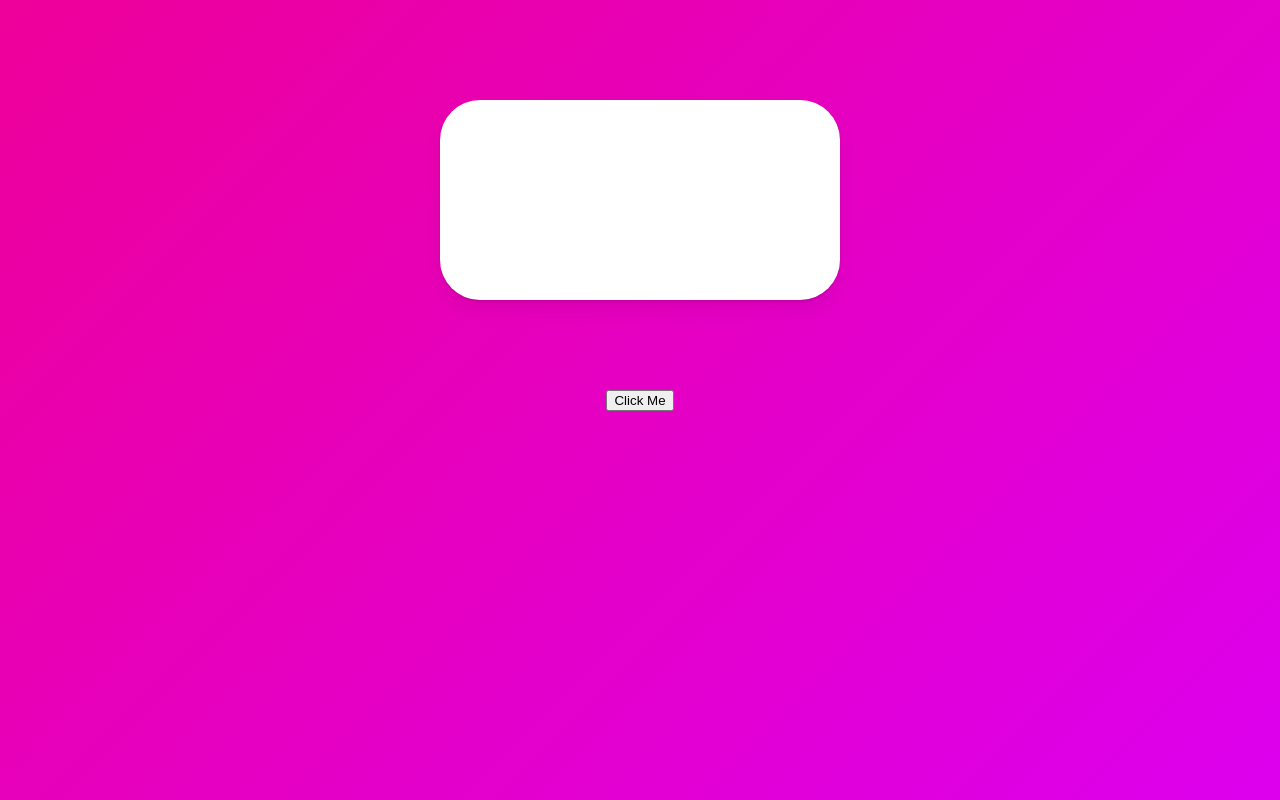
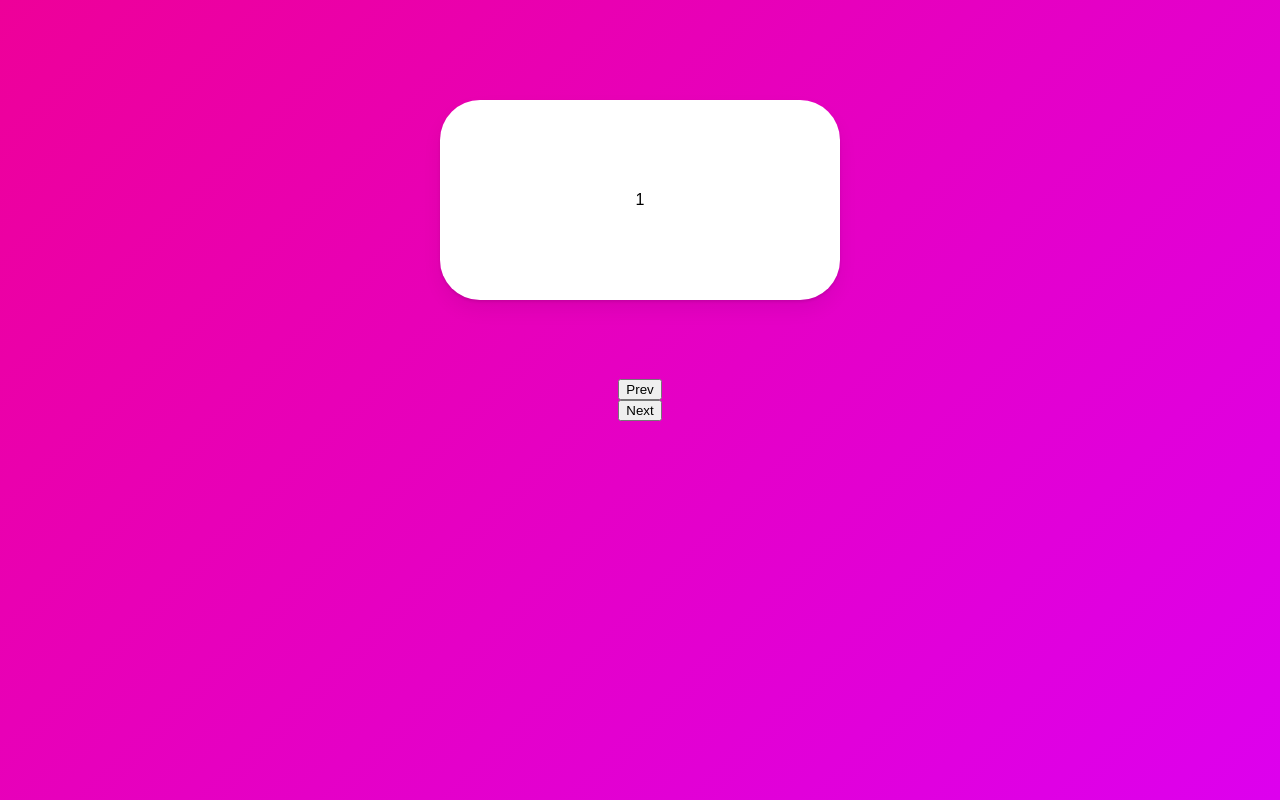
Before and after one commit to HBSPS/React-Animation, a React (Create React App) app: page / in a window 1280 px wide. Built offline with nearby package versions, Linux system fonts and the light colour scheme.

Commit message:
:sparkles: Slider
Slider 만들기

```diff
--- a/src/App.tsx
+++ b/src/App.tsx
@@ -8,6 +8,7 @@ const Wrapper = styled(motion.div)`
   display: flex;
   justify-content: center;
   align-items: center;
+  flex-direction: column;
   background: linear-gradient(135deg,rgb(238, 0, 153),rgb(221, 0, 238));
 `;
 
@@ -18,35 +19,47 @@ const Box = styled(motion.div)`
   border-radius: 40px;
   position: absolute;
   top: 100px;
+  display: flex;
+  align-items: center;
+  justify-content: center;
   box-shadow: 0 2px 3px rgba(0, 0, 0, 0.1), 0 10px 20px rgba(0, 0, 0, 0.06);
 `;
 
-const boxVariants = {
-  initial: {
+const box = {
+  invisible: {
+    x: 500,
     opacity: 0,
     scale: 0
   },
   visible: {
+    x: 0,
     opacity: 1,
     scale: 1,
-    rotate: 360
+    transition: {
+      duration: 0.5
+    }
   },
-  leaving: {
+  exit: {
+    x: -500,
     opacity: 0,
     scale: 0,
-    y: 20
+    transition: {
+      duration: 0.5
+    }
   }
-};
+}
 
 function App() {
-  const [showing, setShowing] = useState(true);
-  const toggleShowing = () => setShowing((prev) => !prev);
+  const [visible, setVisible] = useState(1);
+  const next = () => setVisible((prev) => prev === 10 ? 10 : prev + 1);
+  const prev = () => setVisible((prev) => prev === 1 ? 1 : prev - 1);
   return (
     <Wrapper>
-      <button onClick={toggleShowing}>Click Me</button>
       <AnimatePresence>
-        {showing ? <Box variants={boxVariants} initial="initial" animate="visible" exit="leaving"/> : null}
+        {[1, 2, 3, 4, 5, 6, 7, 8, 9, 10].map((i) => i === visible ? <Box key={i} variants={box} initial="invisible" animate="visible" exit="exit">{i}</Box> : null)}
       </AnimatePresence>
+      <button onClick={prev}>Prev</button>
+      <button onClick={next}>Next</button>
     </Wrapper>
   );
 };
```
